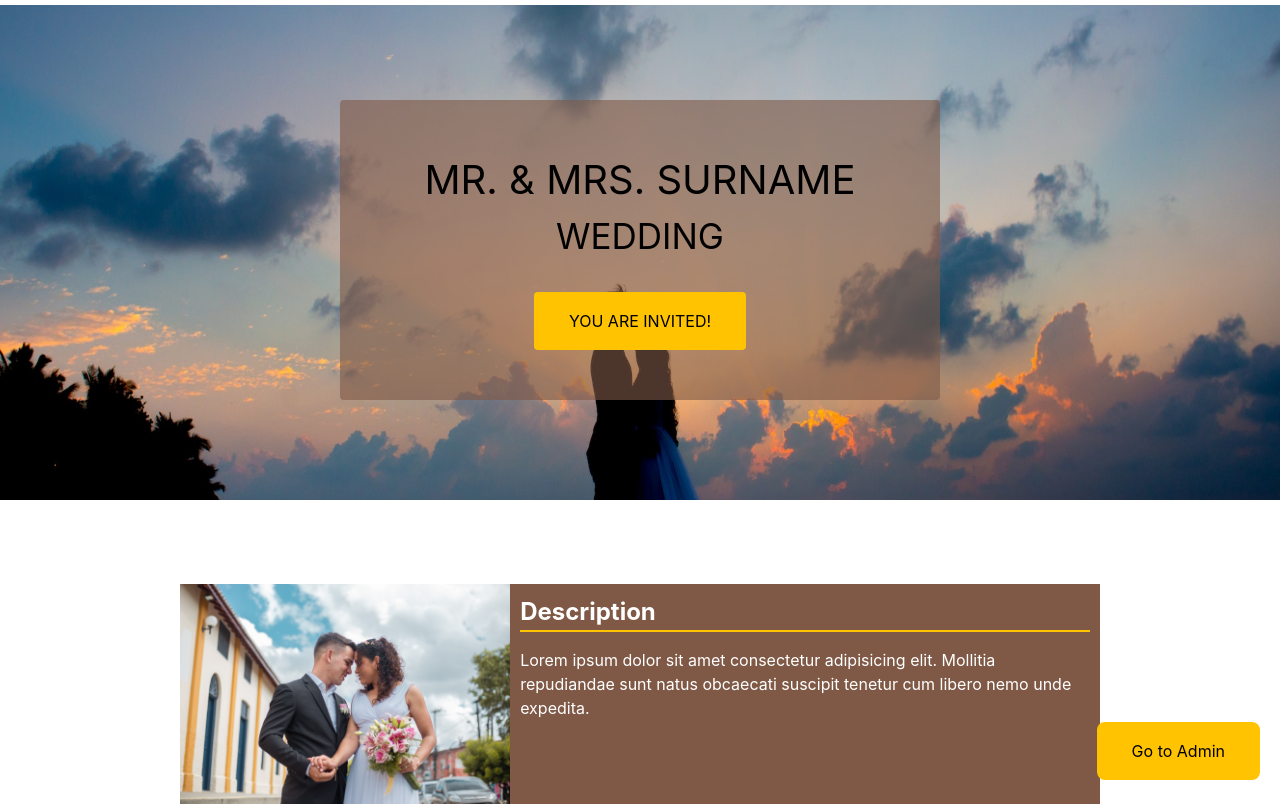
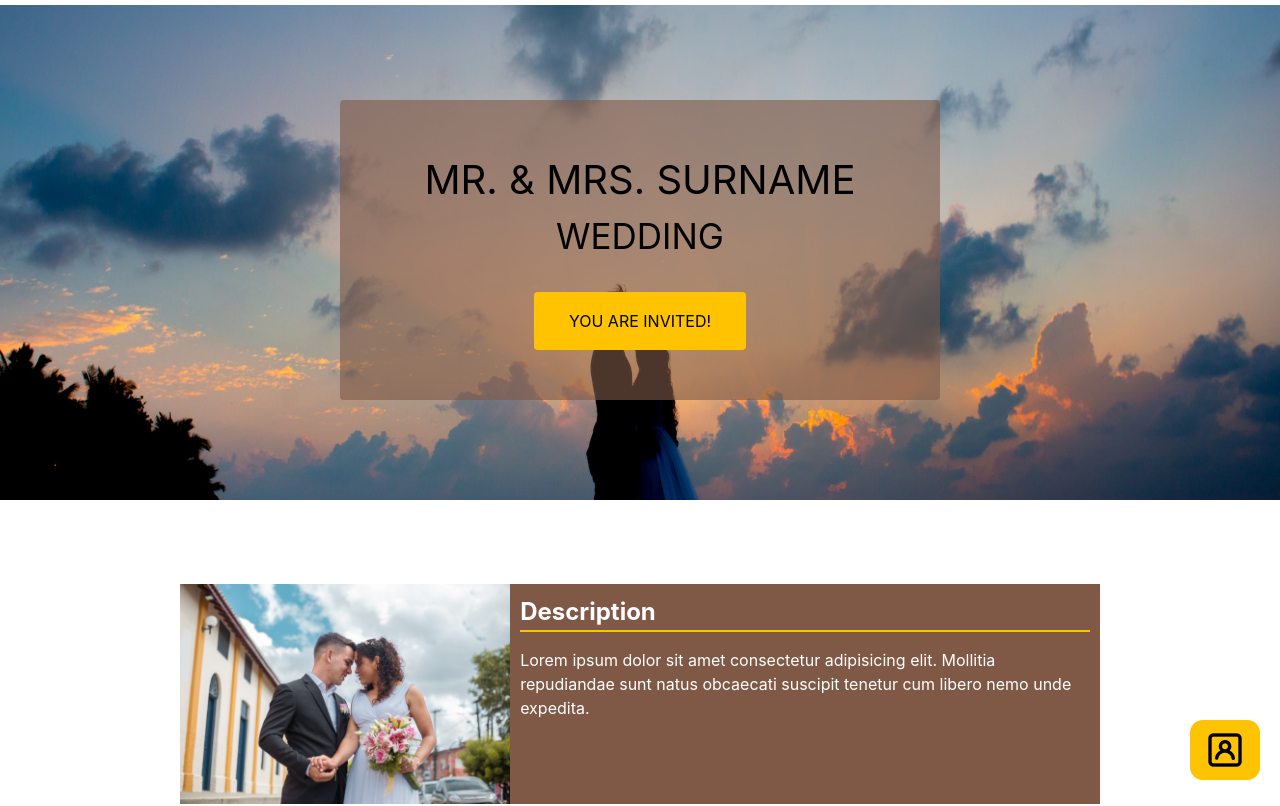
Before and after one commit to Keemchard/Wedding-Invitation, a React (Create React App) app: page / in a window 1280 px wide. Shown: the top 806 px of the page. Built offline with nearby package versions, Linux system fonts and the light colour scheme; no server answers.

Commit message:
💄 update admin btn style

```diff
--- a/src/App.css
+++ b/src/App.css
@@ -23,11 +23,13 @@ td {
   color: white;
 }
 
-/* .icon-class {
+.icon-class {
   position: absolute;
   top: 50%;
-  transform: translate(0, -50%);
-} */
+  transform: translate(-50%, -50%);
+  font-weight: bold;
+  font-size: 40px;
+}
 
 @media only screen and (max-width: 1050px) {
   .section-con {
--- a/src/components/Button.tsx
+++ b/src/components/Button.tsx
@@ -23,7 +23,7 @@ const Button: FC<ButtonType> = ({
       className="bg-wd_mikado_yellow text-black relative py-[17px] px-[35px] rounded hover:scale-[1.1] transition-[0.25s]"
       onClick={btnFunction}
     >
-      {/* <i className={`${icon} icon-class font-bold text-[25px]`}></i> */}
+      <i className={`${icon} icon-class`}></i>
       {label}
     </button>
   );
--- a/src/pages/main-page/MainPage.tsx
+++ b/src/pages/main-page/MainPage.tsx
@@ -26,10 +26,13 @@ const MainPage = () => {
         <div className="fixed bottom-5 right-5">
           <Link to="/admin_auth">
             <Button
-              label="Go to Admin" //TODO: add admin logo instead of text
+              label="" //TODO: add admin logo instead of text
+              icon="uil uil-user-square"
               // bgColor="gray"
               // txtColor="white"
-              btnRadius="0.5rem" //TODO: make it circle 50%
+              width="50px"
+              height="60px"
+              btnRadius="0.8rem" //TODO: make it circle 50%
             />
           </Link>
         </div>
```
